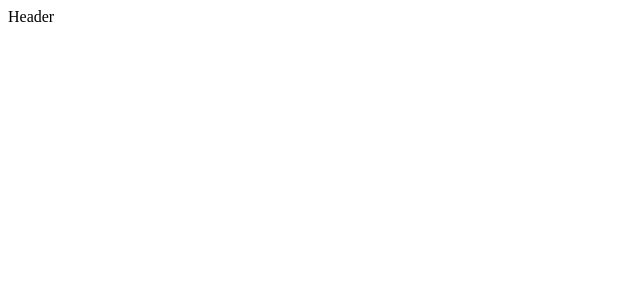
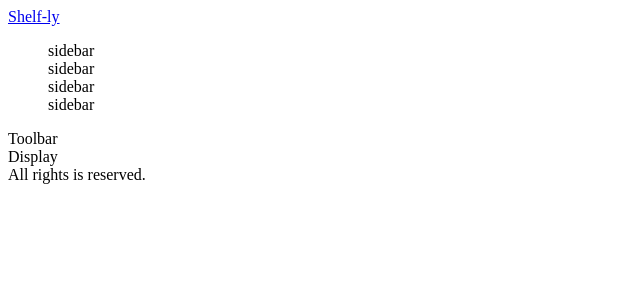
Before and after one commit to pteerawatt/Shelf-ler, a React app: page / in a window 1280 px wide. Shown: the top 300 px of the page, without its empty margins (0-640 px from the left). Built offline with nearby package versions, Linux system fonts and the light colour scheme; the HTML template or start-up script is replaced by a standard one.

Commit message:
rendered main components onto app

```diff
--- /dev/null
+++ b/client/src/components/Display.tsx
@@ -0,0 +1,11 @@
+import React from 'react';
+
+const Display: React.FC = () => {
+  return (
+    <div>
+      Display
+    </div>
+  )
+}
+
+export default Display;
--- a/client/src/components/Header.tsx
+++ /dev/null
@@ -1,11 +0,0 @@
-import React from 'react';
-
-const Header: React.FC = () => {
-  return (
-    <div>
-      Header
-    </div>
-  )
-}
-
-export default Header;
--- /dev/null
+++ b/client/src/components/Sidebar.tsx
@@ -0,0 +1,24 @@
+import React from 'react';
+
+const Sidebar: React.FC = () => {
+  return (
+    <div>
+      <ul>
+        <div>
+          sidebar
+        </div>
+        <div>
+          sidebar
+        </div>
+        <div>
+          sidebar
+        </div>
+        <div>
+          sidebar
+        </div>
+      </ul>
+    </div>
+  )
+}
+
+export default Sidebar;
--- /dev/null
+++ b/client/src/components/Toolbar.tsx
@@ -0,0 +1,11 @@
+import React from 'react';
+
+const Toolbar: React.FC = () => {
+  return (
+    <div>
+      Toolbar
+    </div>
+  )
+}
+
+export default Toolbar;
--- a/client/src/components/app.tsx
+++ b/client/src/components/app.tsx
@@ -1,10 +1,26 @@
 import React from 'react';
-import Header from './Header'
+import Sidebar from './Sidebar';
+import Toolbar from './Toolbar';
+import Display from './Display';
 
 const App: React.FC = () => {
   return (
     <div>
-      <Header />
+      <header>
+        <a href="/">Shelf-ly</a>
+      </header>
+      <main>
+        <div className="main-container">
+          <Sidebar />
+          <div className="toolbar-display-container">
+            <Toolbar />
+            <Display />
+          </div>
+        </div>
+      </main>
+      <footer>
+        All rights is reserved.
+      </footer>
     </div>
   )
 }
```
